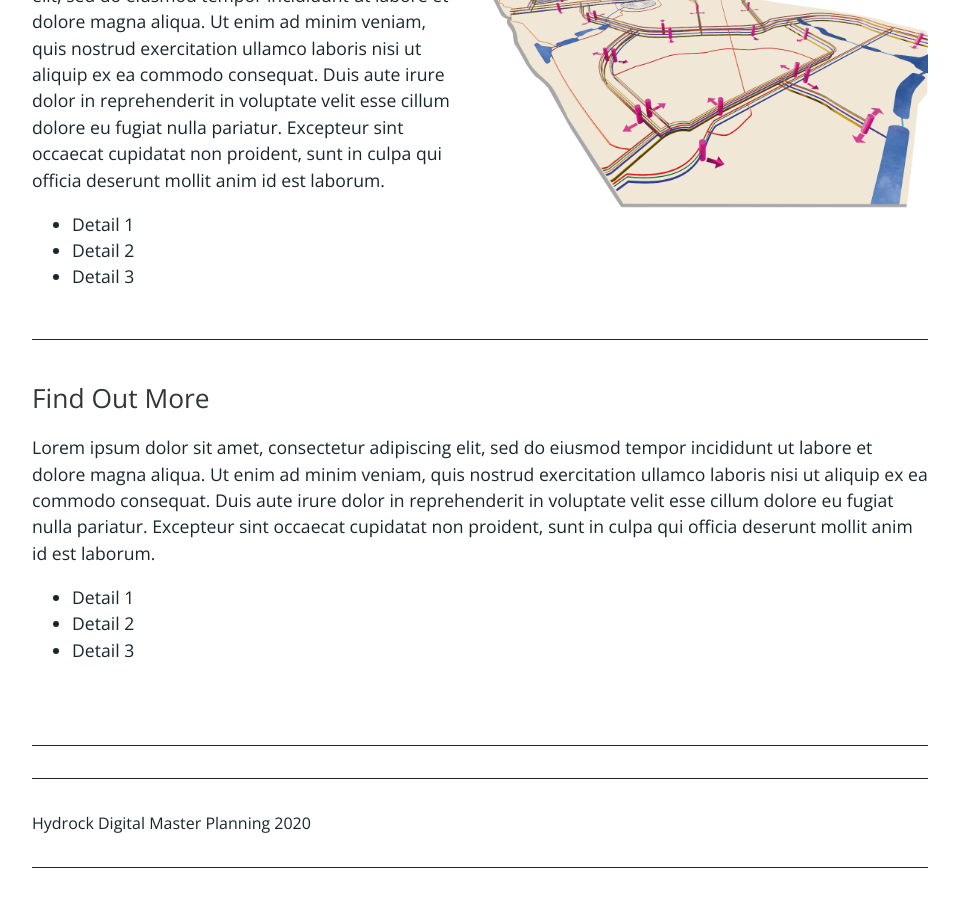
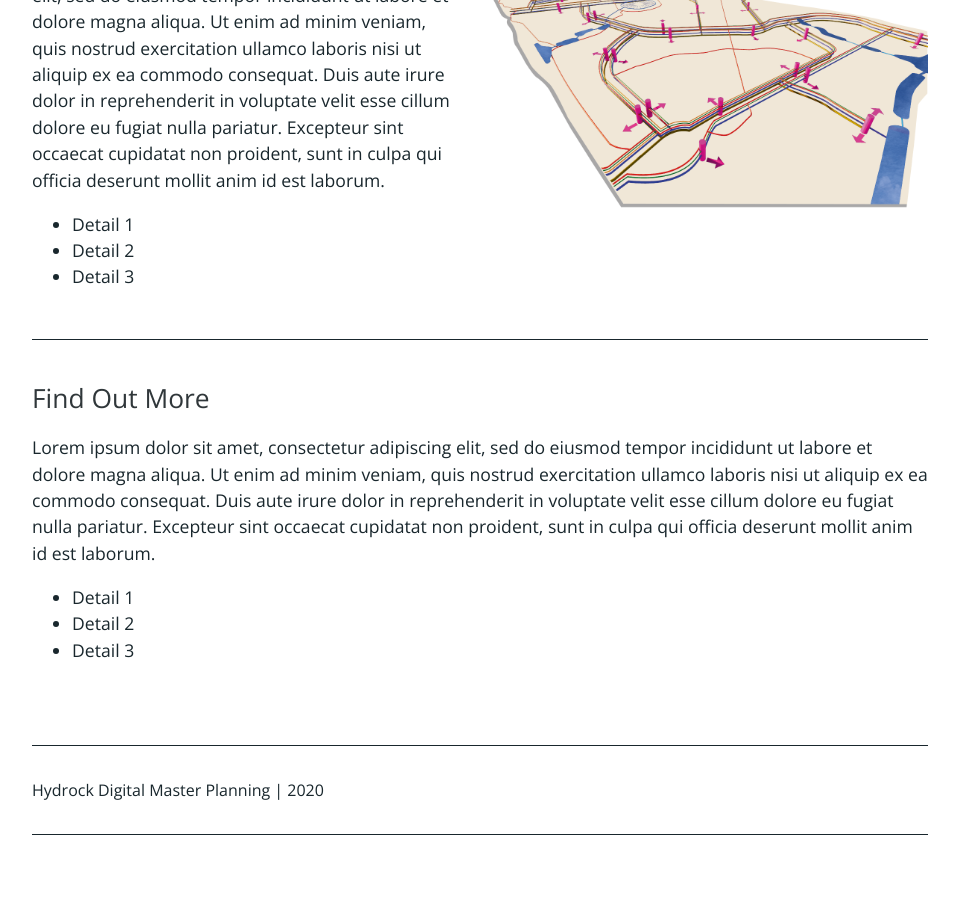
Before and after one commit to HydrockEngineering/DigitalMasterPlanning, a Jekyll site: the page built from index.md, in a window 1280 px wide and 900 px high, scrolled down 2239 px. Shown: the whole window, without its empty margins (160-1119 px from the left). Built offline with Jekyll 4.4.1, drawn with Linux system fonts in a browser that asks for light colours; our own code applies the rules of GitHub Pages for plain Markdown files; the repository's description, which GitHub fills in, is left out; after the commit the page ends 3106 px from its top, so only the background shows below that.

Commit message:
Update default.html

```diff
--- a/_layouts/default.html
+++ b/_layouts/default.html
@@ -106,7 +106,6 @@
       <!-- About-->
 
       <h2>Find Out More</h2>
-      <div class="sub-wrap">
         <div class="full-width">
           <p>Lorem ipsum dolor sit amet, consectetur adipiscing elit, sed do eiusmod tempor incididunt ut labore et dolore magna aliqua. Ut enim ad minim veniam, quis nostrud exercitation ullamco laboris nisi ut aliquip ex ea commodo consequat. Duis aute irure dolor in reprehenderit in voluptate velit esse cillum dolore eu fugiat nulla pariatur. Excepteur sint occaecat cupidatat non proident, sunt in culpa qui officia deserunt mollit anim id est laborum.</p>
           <ul>
@@ -115,10 +114,9 @@
             <li>Detail 3</li>
           </ul>
         </div>
-      </div>
 
        <footer class="site-footer">
-        <span class="site-footer-credits">Hydrock Digital Master Planning 2020</span>
+        <span class="site-footer-credits">Hydrock Digital Master Planning | 2020</span>
       </footer>
     </main>
   </body>
```
